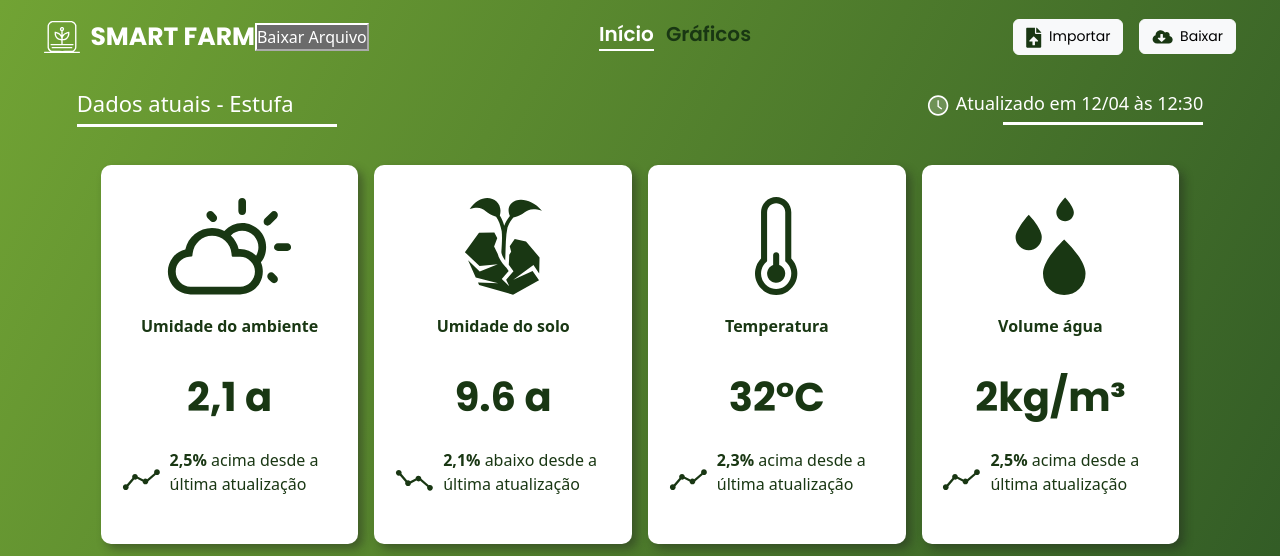
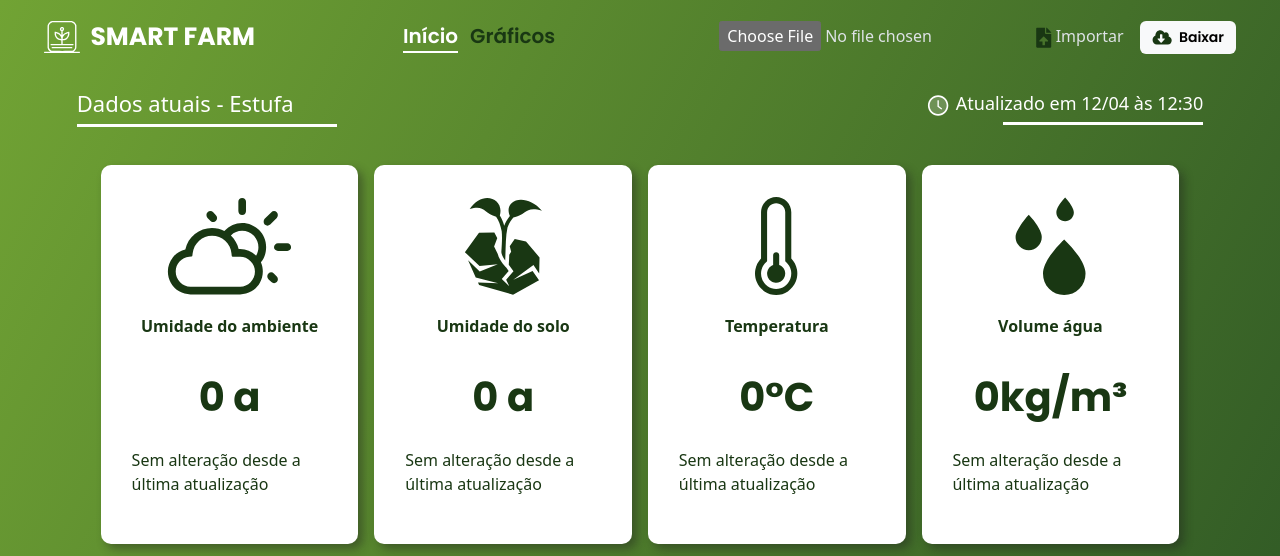
Before and after one commit to SkyFlyTeam/SmartFarm, a Flask app: page / in a window 1280 px wide. Shown: the top 556 px of the page. Run offline with Flask 3, Linux system fonts and the light colour scheme; data that the repository does not hold is empty.

Commit message:
fixing layout to automatic and adding download button

```diff
--- a/app/app.py
+++ b/app/app.py
@@ -1,4 +1,4 @@
-from flask import Flask, render_template, send_from_directory, request, redirect
+from flask import Flask, render_template, send_file, request, redirect
 from werkzeug.utils import secure_filename
 import os
 #nosso
@@ -120,11 +120,13 @@ def especific():
     div_html3 = grafico(statics.db_est_vol_aq)
     return render_template('grafico.html', plotly_div=div_html, plotly_div1=div_html1, plotly_div2=div_html2, plotly_div3=div_html3)
 
-
-@app.route('/Baixar', methods=['GET', 'POST'])
-def tabela():
-    gerar_tabela()
-    return send_from_directory(directory='static', path='relatorio.xlsx', as_attachment=True)
+@app.route('/Baixar')
+def baixar_relatorio():
+    try:
+        gerar_tabela()
+        return send_file("./uploads/relatorio.xlsx", as_attachment=True)
+    except Exception as e:
+        return str(e), 500
 
 
 
--- a/app/gerar_grafico.py
+++ b/app/gerar_grafico.py
@@ -3,6 +3,7 @@ from plotly.subplots import make_subplots
 import pandas as pd
 import mysql.connector
 from mysql.connector import Error
+from sqlalchemy import create_engine
 #nosso
 #globals
 import estaticos as statics
@@ -117,7 +118,7 @@ def gerar_tabela():
             data = pd.read_sql(query, conn)
             print(data)
             # Geração do arquivo Excel sem incluir 'Data_Hora' como índice
-            data.to_excel("./static/relatorio.xlsx", index=False)
+            data.to_excel("./uploads/relatorio.xlsx", index=False)
 
     except Error as e:
         print(f"{statics.txt_err_sql_conn}: \n> {e}")
--- a/app/static/css/style.css
+++ b/app/static/css/style.css
@@ -47,10 +47,14 @@ a:hover {
     color: white !important;
 }
 
-
 .d-flex {
     display: flex;
     gap: 1rem;
+}
+
+.d-flex button {
+    border: none;
+    font-weight: 600;
 }
 
 .btn {
--- a/app/templates/base.html
+++ b/app/templates/base.html
@@ -12,7 +12,6 @@
     <title>Smart Farm</title>
     <link href="https://cdn.jsdelivr.net/npm/bootstrap@5.3.3/dist/css/bootstrap.min.css" rel="stylesheet"
         integrity="sha384-QWTKZyjpPEjISv5WaRU9OFeRpok6YctnYmDr5pNlyT2bRjXh0JMhjY6hW+ALEwIH" crossorigin="anonymous">
-    <link rel="stylesheet" href="https://cdn.jsdelivr.net/npm/bootstrap-icons@1.11.3/font/bootstrap-icons.min.css">
     {% endblock head %}
 </head>
 
@@ -27,11 +26,6 @@
             <button class="navbar-toggler" type="button" data-bs-toggle="offcanvas" data-bs-target="#offcanvasNavbar"
                 aria-controls="offcanvasNavbar" aria-label="Toggle navigation">
                 <span class="navbar-toggler-icon"></span>
-                <h2>Formulário de Download</h2>
-
-                <form action="/caminho/do/seu/arquivo" method="get">
-                    <button type="submit">Baixar Arquivo</button>
-                </form>
             </button>
             <div class="offcanvas offcanvas-end" tabindex="-1" id="offcanvasNavbar"
                 aria-labelledby="offcanvasNavbarLabel">
@@ -51,14 +45,25 @@
                         </li>
                     </ul>
                     <div class="d-flex">
-                        <form method="POST" action="#" class="form_post" enctype="multipart/form-data"></form>
+                        <!-- <form method="POST" action="#" class="form_post" enctype="multipart/form-data">
                             <button type="button" class="btn btn-light" value="Importar">
                                 <img id="Importar" src="/static/img/importar.svg" alt=""> Importar
                             </button>
+                        </form> -->
+                        <form action = "/Importar" method = "POST" enctype="multipart/form-data">
+                            <div class="InputFile">
+                                <input type="file"  value="Importar" name="arquivo_csv" accept=".csv" onchange="form.submit()">
+                                <label for="fileInput">
+                                    <img id="Importar" src="/static/img/importar.svg" alt="">
+                                    Importar
+                                </label>
+
+                            </div>
                         </form>
-                        <form action="/caminho/do/seu/arquivo" method="get">
-                            <button type="button" class="btn btn-light" value="Baixar">
-                                <img id="Baixar" src="/static/img/baixar.svg" alt="" style="width: 1.3rem;"> Baixar
+                        <form action="/Baixar" method="GET">
+                            <button type="submit" class="btn btn-light" value="Baixar">
+                                <img id="Baixar" src="/static/img/baixar.svg" alt="" style="width: 1.3rem;">
+                                Baixar
                         </form>
                     </div>
                 </div>
--- a/app/templates/grafico.html
+++ b/app/templates/grafico.html
@@ -13,7 +13,7 @@
     padding-bottom: 1px !important;
   }
 
-  @media (max-width: 768px) {
+  @media (max-width: 991px) {
     main {
       display: flex;
       flex-direction: column;
@@ -22,8 +22,8 @@
       padding: 1.2rem 1rem;
     }
     #link-Grafico {
-      color: #44762b !important;
-      border-bottom: 2px solid #44762b !important;
+      color: #71A334 !important;
+      border-bottom: 2px solid #71A334 !important;
     }
   }
 
--- a/app/templates/index.html
+++ b/app/templates/index.html
@@ -9,10 +9,10 @@
         padding-bottom: 1px !important;
     }
 
-    @media (max-width: 768px) {
+    @media (max-width: 991px) {
         #link-Inicio{
-        color: #44762B !important;
-        border-bottom: 2px solid #44762B!important;
+        color: #71A334 !important;
+        border-bottom: 2px solid #71A334!important;
     }
     }
 </style>
@@ -31,40 +31,40 @@
         <div class="cardbox">
             <img class="icon" src="../static/img/ambiente.svg" alt="">
             <p><strong> Umidade do ambiente </strong></p>
-            <h1>2,1 a</h1>
+            <h1>{{ dados0 }} a</h1>
             <div class="dados">
-                <img class="graphic" src="../static/img/positivo.svg" alt="">
-                <p><strong>2,5%</strong> acima desde a última atualização</p>
+                <img class="graphic" src="{{ ico0 }}" alt="">
+                <p><strong>{{ comp0 }}</strong> {{ res0 }}</p>
             </div>
 
         </div>
         <div class="cardbox">
             <img class="icon" src="../static/img/solo.svg" alt="">
             <p><strong> Umidade do solo</strong></p>
-            <h1>9.6 a</h1>
+            <h1>{{ dados1 }} a</h1>
             <div class="dados">
-                <img class="graphic" src="../static/img/negativo.svg" alt="">
-                <p><strong>2,1%</strong> abaixo desde a última atualização</p>
+                <img class="graphic" src="{{ ico1 }}" alt="">
+                <p><strong>{{ comp1 }}</strong> {{ res1 }}</p>
             </div>
 
         </div>
         <div class="cardbox">
             <img class="icon" src="../static/img/Termometro.svg" alt="">
             <p><strong> Temperatura </strong></p>
-            <h1> 32°C</h1>
+            <h1> {{ dados2 }}°C</h1>
             <div class="dados">
-                <img class="graphic" src="../static/img/positivo.svg" alt="">
-                <p><strong>2,3%</strong> acima desde a última atualização</p>
+                <img class="graphic" src="{{ ico2 }}" alt="">
+                <p><strong>{{ comp2 }}</strong> {{ res2 }}</p>
             </div>
 
         </div>
         <div class="cardbox">
             <img class="icon" src="../static/img/gota.svg" alt="">
             <p> <strong> Volume água </strong></p>
-            <h1> 2kg/m³</h1>
+            <h1> {{ dados3 }}kg/m³</h1>
             <div class="dados">
-                <img class="graphic" src="../static/img/positivo.svg" alt="">
-                <p><strong>2,5%</strong> acima desde a última atualização</p>
+                <img class="graphic" src="{{ ico3 }}" alt="">
+                <p><strong>{{ comp3 }}</strong> {{ res3 }}</p>
             </div>
         </div>
     </div>
```
Also changed, not shown: other parts of app/static/css/style.css (+30 -11 lines), 1 other file.
